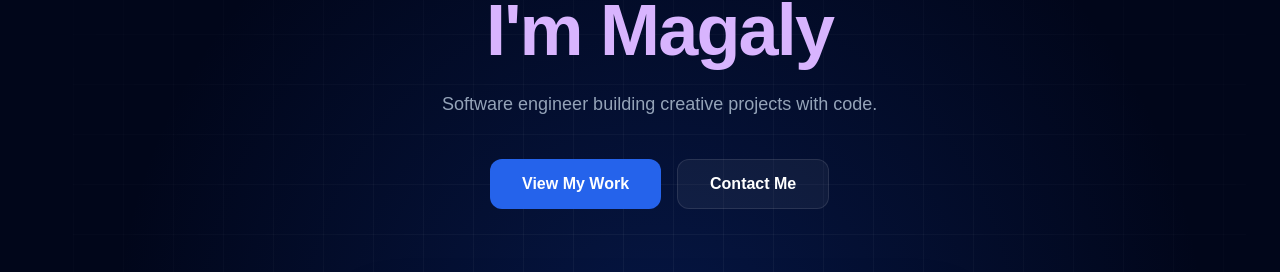
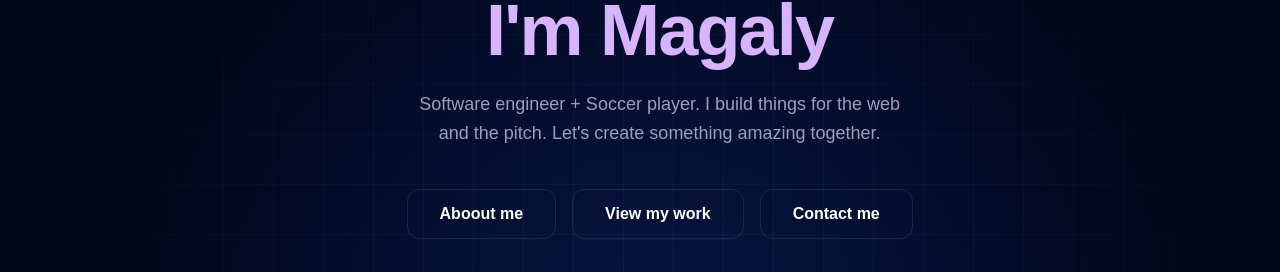
Before and after one commit to mbelmontes7/magaly-portfolio, a React (Vite) app in the folder magaly-portfolio/: page / in a window 1280 px wide. Shown: the part 166-438 px from the top of the page. Built offline with nearby package versions, Linux system fonts and the light colour scheme.

Commit message:
-Fixed the hero section and the syle of the buttons

```diff
--- a/magaly-portfolio/src/Hero.jsx
+++ b/magaly-portfolio/src/Hero.jsx
@@ -26,6 +26,8 @@ const Hero = () =>
                 <div className="container relative z-10 max-w-7xl mx-auto px-6 py-20">
                     <div className="flex flex-col lg:flex-row items-center gap-16">
 
+
+
                         {/* LEFT: Text Column */}
                         <div className="flex-1 text-center lg:text-left space-y-6">
                             <h1 className="  text-5xl md:text-7xl font-extrabold text-green tracking-tight">
@@ -33,15 +35,33 @@ const Hero = () =>
                                 <span className="text-purple-300"> I'm Magaly</span>
                             </h1>
                             <p className="text-lg text-slate-400 max-w-lg mx-auto lg:mx-0 leading-relaxed">
-                                Software engineer building creative projects with code.
+                                Software engineer + Soccer player. I build things for the web and the pitch. Let's create something amazing together.
                             </p>
                             <div className="flex flex-wrap gap-4 justify-center lg:justify-start pt-4">
-                                <button className="px-8 py-3 bg-blue-600 text-white rounded-xl font-bold hover:bg-blue-700 transition-all">
-                                    View My Work
-                                </button>
-                                <button className="px-8 py-3 bg-white/5 text-white border border-white/10 rounded-xl font-bold hover:bg-white/10 transition-all">
-                                    Contact Me
-                                </button>
+                                <motion.button
+                                    whileHover={{ scale: 1.1 }}
+                                    whileTap={{ scale: 0.95 }}
+                                    className="className= px-8 py-3 text-white border border-white/10 rounded-xl font-bold hover:bg-white/10 transition-all"
+                                >
+                                    Aboout me
+                                </motion.button>
+
+                                <motion.button
+                                    whileHover={{ scale: 1.1 }}
+                                    whileTap={{ scale: 0.95 }}
+                                    className="className= px-8 py-3 text-white border border-white/10 rounded-xl font-bold hover:bg-white/10 transition-all"
+                                >
+                                    View my work
+                                </motion.button>
+                                <motion.button
+                                    whileHover={{ scale: 1.1 }}
+                                    whileTap={{ scale: 0.95 }}
+                                    className="className= px-8 py-3 text-white border border-white/10 rounded-xl font-bold hover:bg-white/10 transition-all"
+                                >
+                                    Contact me
+                                </motion.button>
+
+
                             </div>
                         </div>
 
```
